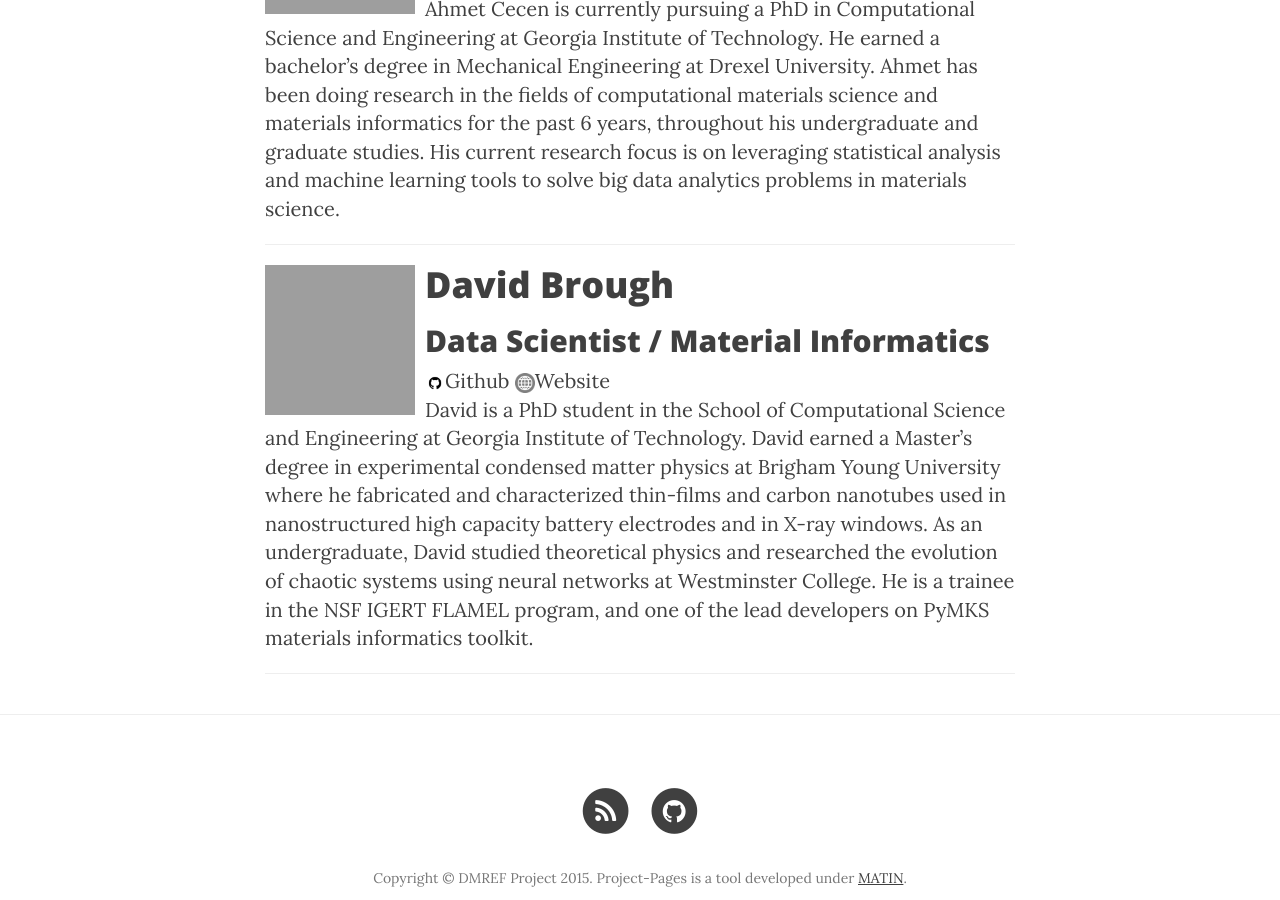
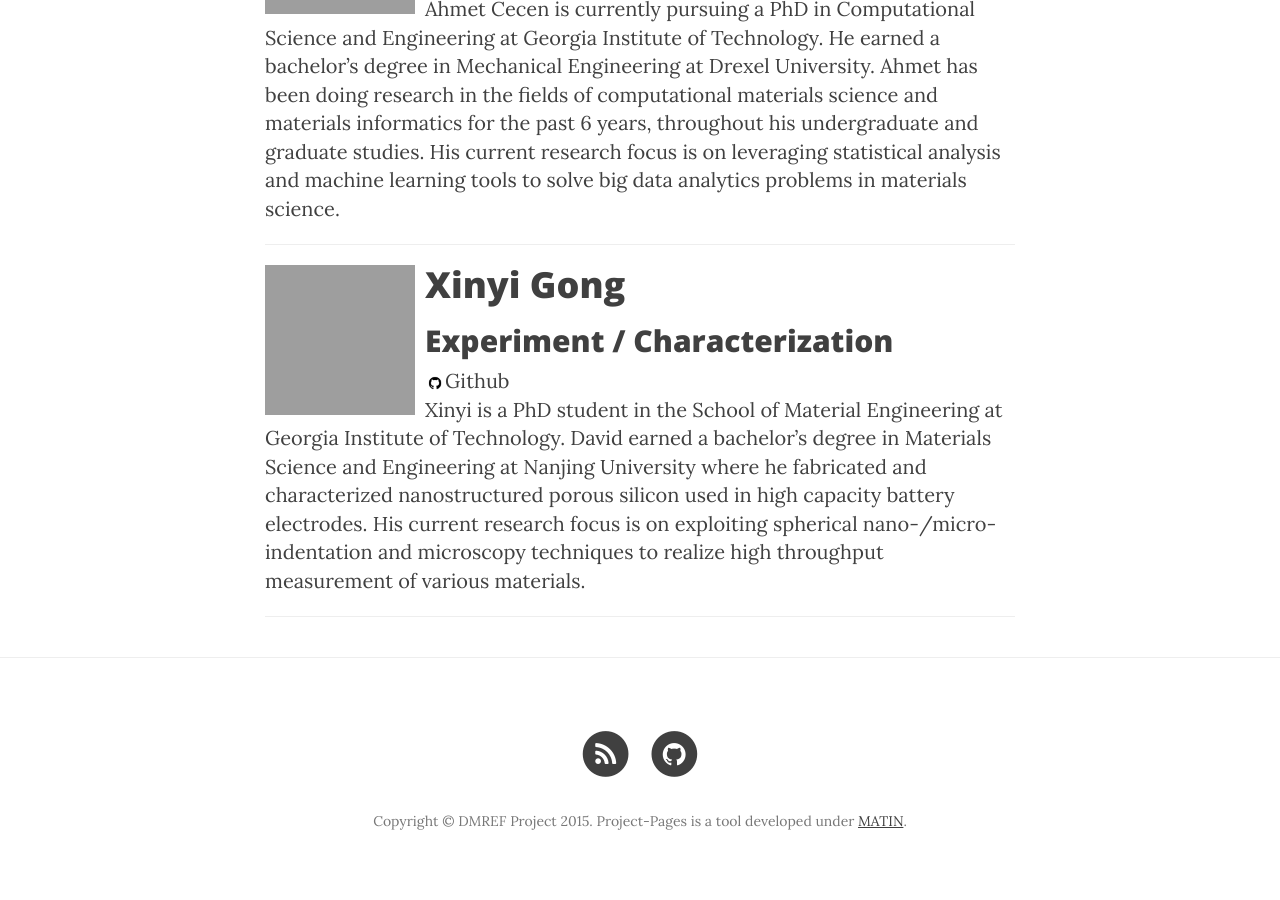
Before and after one commit to mined-gatech/DMREF-Project, a Jekyll site: the page built from members.html, in a window 1280 px wide and 900 px high, scrolled down 752 px. Built offline with Jekyll 4.4.1, drawn with Linux system fonts in a browser that asks for light colours; nearby versions of some CDN libraries; grey boxes are pictures that could not be loaded.

Commit message:
Update members.yml

```diff
--- a/_data/members.yml
+++ b/_data/members.yml
@@ -8,9 +8,8 @@
   bio: Ahmet Cecen is currently pursuing a PhD in Computational Science and Engineering at Georgia Institute of Technology.  He earned a bachelor’s degree in Mechanical Engineering at Drexel University. Ahmet has been doing research in the fields of computational materials science and materials informatics for the past 6 years, throughout his undergraduate and graduate studies. His current research focus is on leveraging statistical analysis and machine learning tools to solve big data analytics problems in materials science.
   url: http://ahmetcecen.github.io/
 
-- name: David Brough
-  role: Data Scientist / Material Informatics
-  img: https://avatars0.githubusercontent.com/u/4368625?v=3&s=460
-  github: davidbrough1
-  bio: David is a PhD student in the School of Computational Science and Engineering at Georgia Institute of Technology. David earned a Master’s degree in experimental condensed matter physics at Brigham Young University where he fabricated and characterized thin-films and carbon nanotubes used in nanostructured high capacity battery electrodes and in X-ray windows. As an undergraduate, David studied theoretical physics and researched the evolution of chaotic systems using neural networks at Westminster College. He is a trainee in the NSF IGERT FLAMEL program, and one of the lead developers on PyMKS materials informatics toolkit.
-  url: http://davidbrough.net
+- name: Xinyi Gong
+  role: Experiment / Characterization
+  img: https://avatars0.githubusercontent.com/u/9487923?v=3&s=400
+  github: XinyiGong
+  bio: Xinyi is a PhD student in the School of Material Engineering at Georgia Institute of Technology. David earned a bachelor’s degree in Materials Science and Engineering at Nanjing University where he fabricated and characterized nanostructured porous silicon used in high capacity battery electrodes. His current research focus is on exploiting spherical nano-/micro-indentation and microscopy techniques to realize high throughput measurement of various materials.
```
